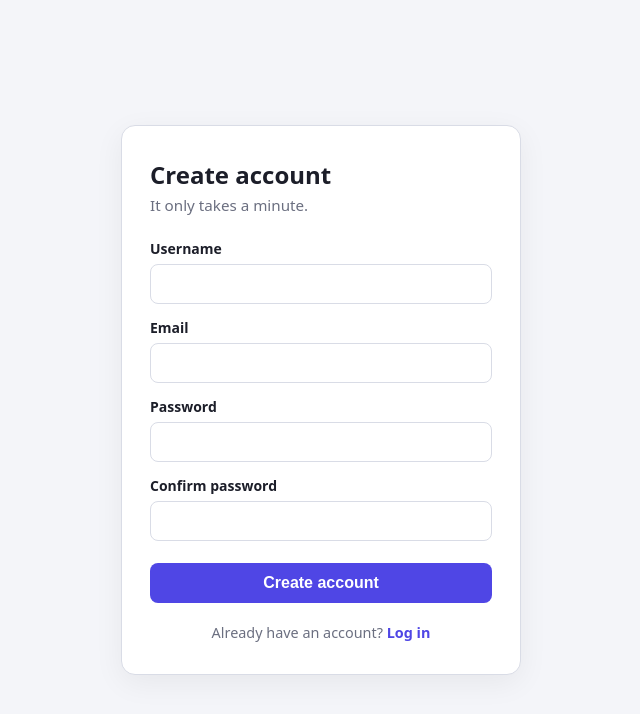
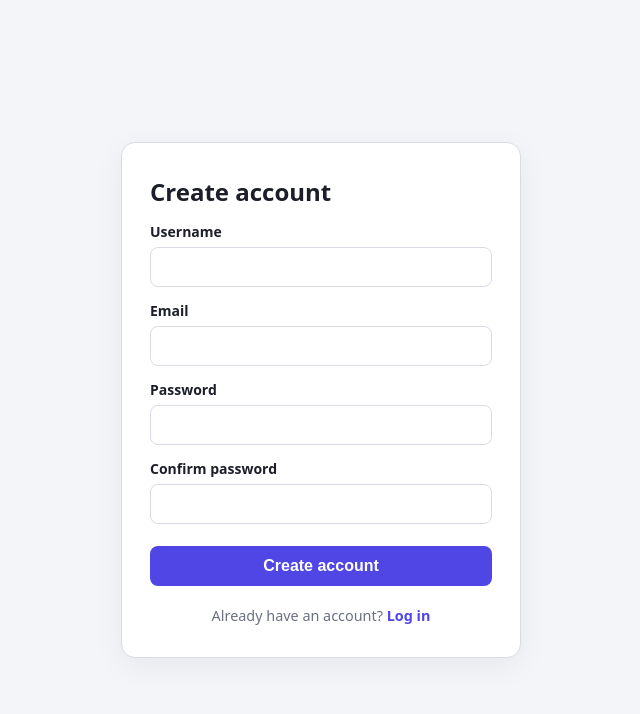
Before and after one commit to CargonCartire/CSC4033_Project, a website: page signup.html in a window 1280 px wide. Shown: the whole page, without its empty margins (319-959 px from the left). Drawn offline with Linux system fonts and the light colour scheme.

Commit message:
Remove subtext from account creation form

```diff
--- a/signup.html
+++ b/signup.html
@@ -9,7 +9,6 @@
 <body>
   <main class="card">
     <h1>Create account</h1>
-    <p class="sub">It only takes a minute.</p>
 
     <form id="form" novalidate>
       <label for="username">Username</label>
```
